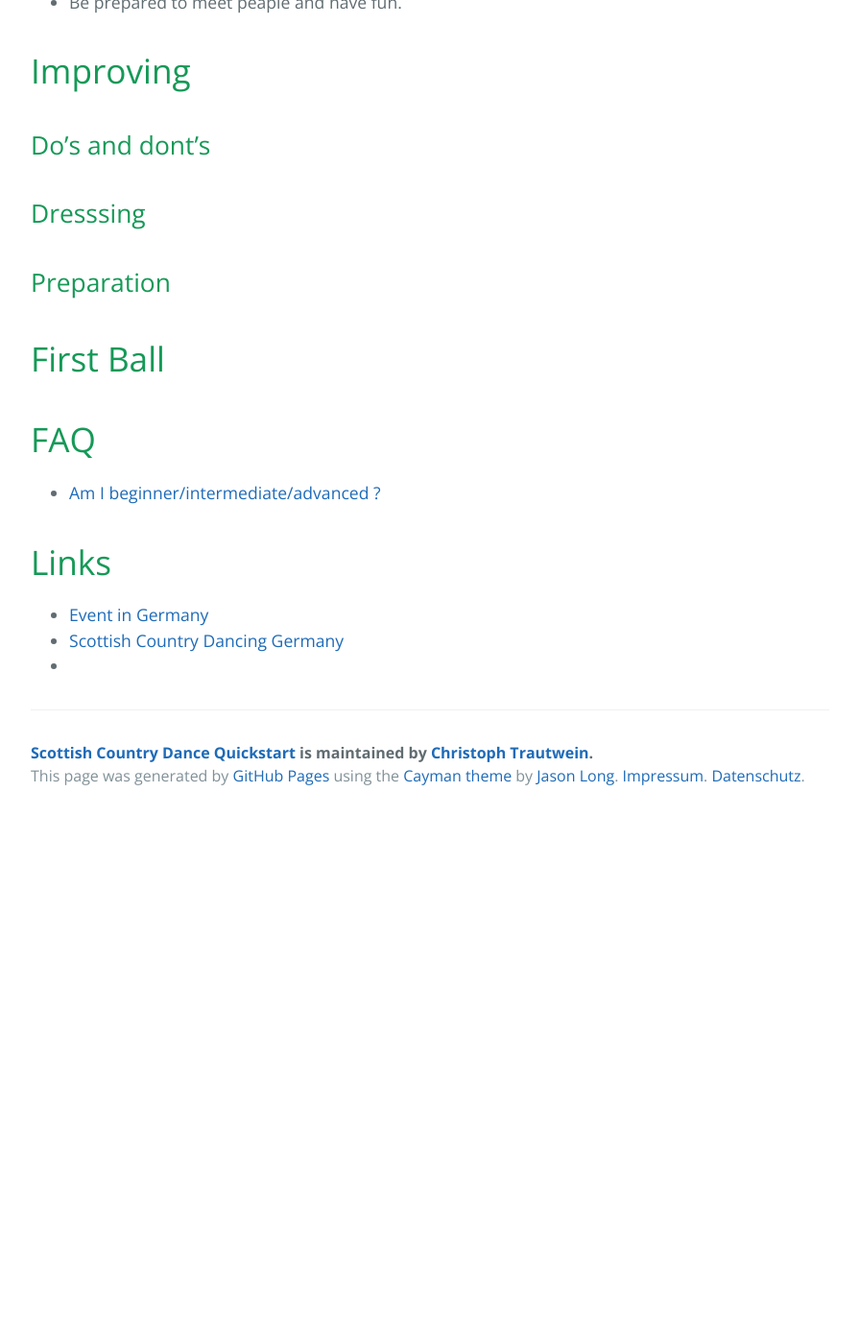
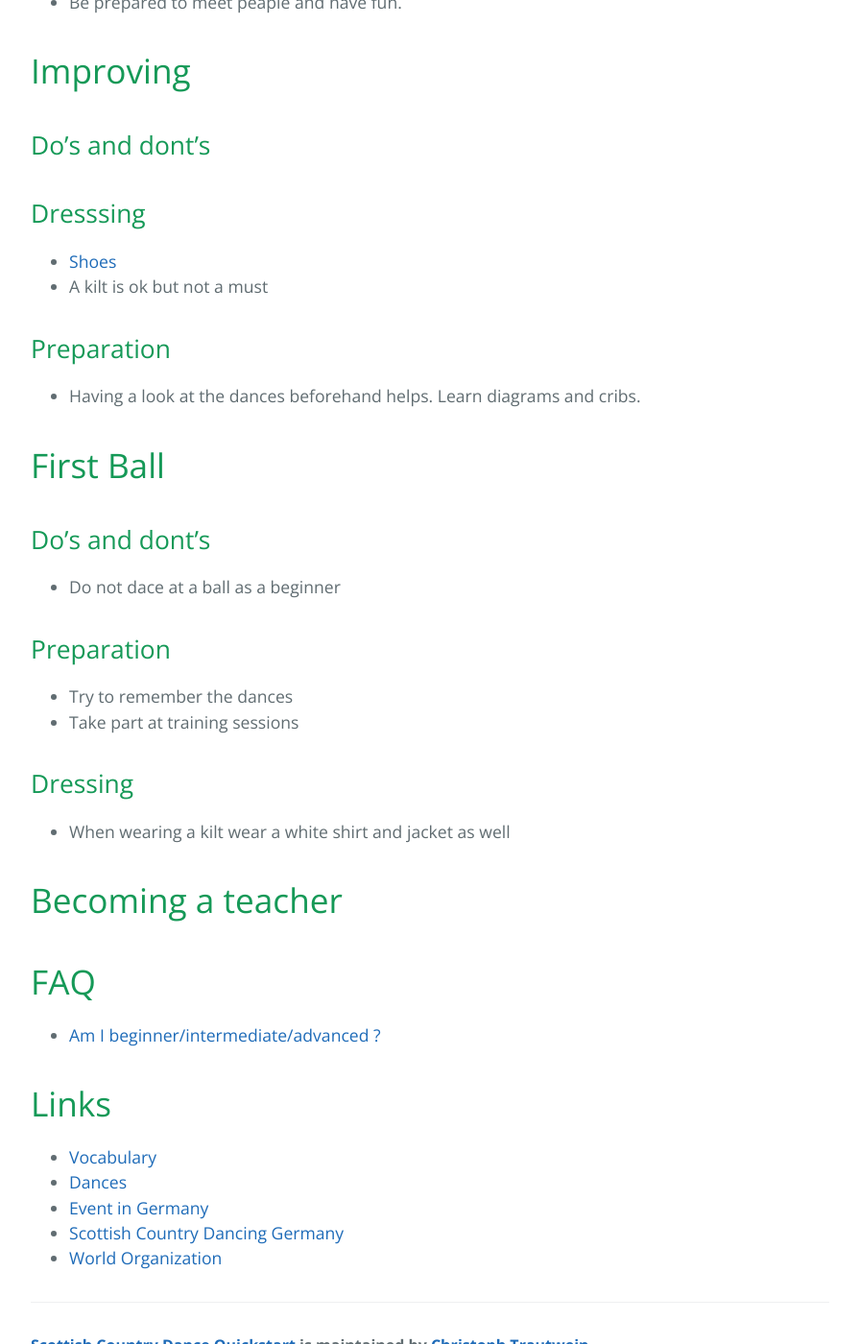
Before and after one commit to trautw/SCD-Quickstart, a Jekyll site: the page built from docs/index.md, in a window 1280 px wide and 1400 px high, scrolled down 1212 px. Shown: the whole window at 96% size, without its empty margins (192-1087 px from the left). Built offline with Jekyll 4.4.1, drawn with Linux system fonts in a browser that asks for light colours; before the commit the page ends 2064 px from its top, so only the background shows below that.

Commit message:
Update index.md

```diff
--- a/docs/index.md
+++ b/docs/index.md
@@ -21,15 +21,33 @@ overview: true
 ## Do's and dont's
 
 ## Dresssing
+* [Shoes](https://www.jamessenior.co.uk/)
+* A kilt is ok but not a must
 
 ## Preparation
+* Having a look at the dances beforehand helps. Learn diagrams and cribs.
 
 # First Ball
+
+## Do's and dont's
+* Do not dace at a ball as a beginner
+
+## Preparation
+* Try to remember the dances
+* Take part at training sessions
+
+## Dressing
+* When wearing a kilt wear a white shirt and jacket as well
+
+# Becoming a teacher
+
 
 # FAQ
 * [Am I beginner/intermediate/advanced ?]()
 
 # Links
+* [Vocabulary](https://www.scottish-country-dancing-dictionary.com/)
+* [Dances](https://my.strathspey.org/dd/index/)
 * [Event in Germany](http://www.celtic-circle.de/events.html)
 * [Scottish Country Dancing Germany](https://www.scd-germany.de/de/)
-*
+* [World Organization](https://rscds.org/)
```
